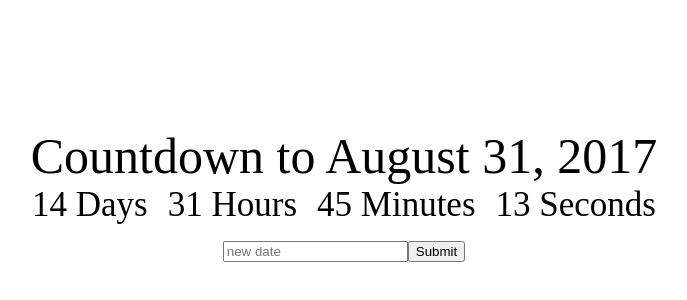
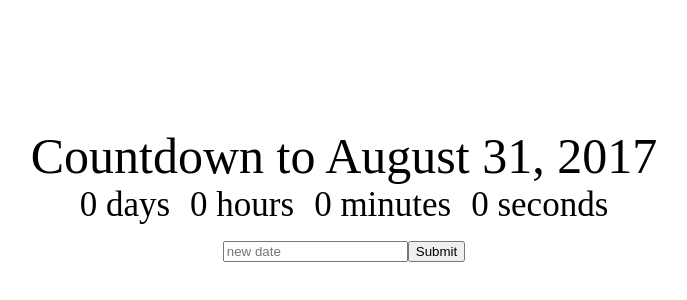
Before and after one commit to EditK/countdown-show, a React (Create React App) app: page / in a window 1280 px wide. Shown: the part 126-426 px from the top of the page, without its empty margins (296-983 px from the left). Built offline with nearby package versions, Linux system fonts and the light colour scheme.

Commit message:
Clock component created and connected

```diff
--- a/src/App.jsx
+++ b/src/App.jsx
@@ -1,5 +1,7 @@
 import React, { Component } from 'react';
-import './App.css'
+import Clock from './Clock';
+import './App.css';
+
 
 class App extends Component {
     constructor(props) {
@@ -19,12 +21,7 @@ class App extends Component {
         return (
             <div className="App">
                 <div className='App-title'>Countdown to {this.state.deadline}</div>
-                <div>
-                    <div className='Clock-days'>14 Days</div>
-                    <div className='Clock-hours'>31 Hours</div>
-                    <div className='Clock-minutes'>45 Minutes</div>
-                    <div className='Clock-seconds'>13 Seconds</div>
-                </div>
+                <Clock/>
                 <div>
                     <input placeholder="new date"
                     onChange={event => this.setState({newDeadline: event.target.value})}
--- /dev/null
+++ b/src/Clock.jsx
@@ -0,0 +1,27 @@
+import React, { Component} from 'react';
+import './App.css';
+
+class Clock extends Component {
+    constructor(props) {
+        super(props);
+        this.state = {
+            days: 0,
+            hours: 0,
+            minutes: 0,
+            seconds: 0
+        }
+    }
+    render() {
+        return (
+            <div>
+                <div className='Clock-days'>{this.state.days} days</div>
+                <div className='Clock-hours'>{this.state.hours} hours</div>
+                <div className='Clock-minutes'>{this.state.minutes} minutes</div>
+                <div className='Clock-seconds'>{this.state.seconds} seconds</div>
+            </div>
+        )
+    }
+
+}
+
+export default Clock;
```
